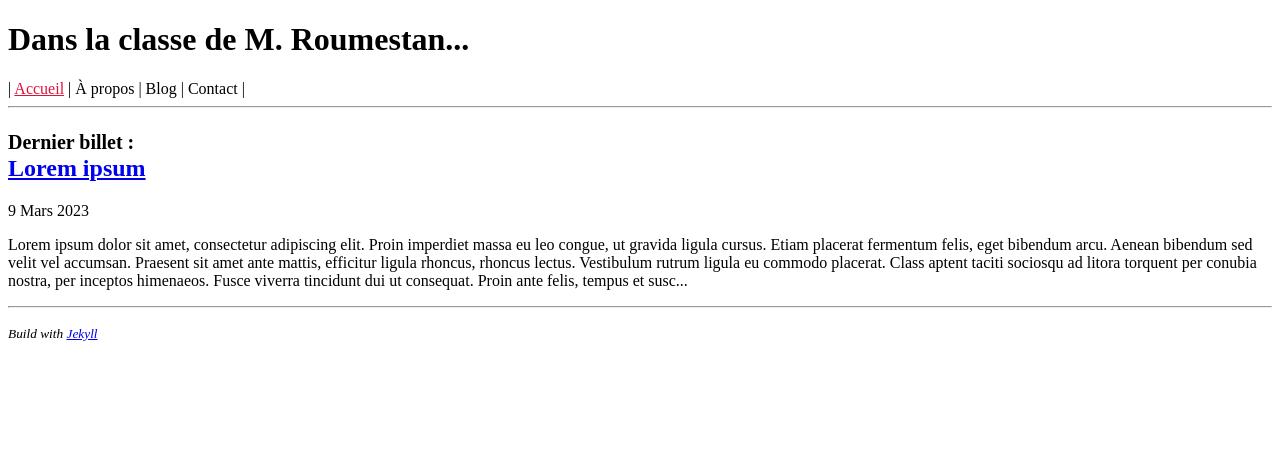
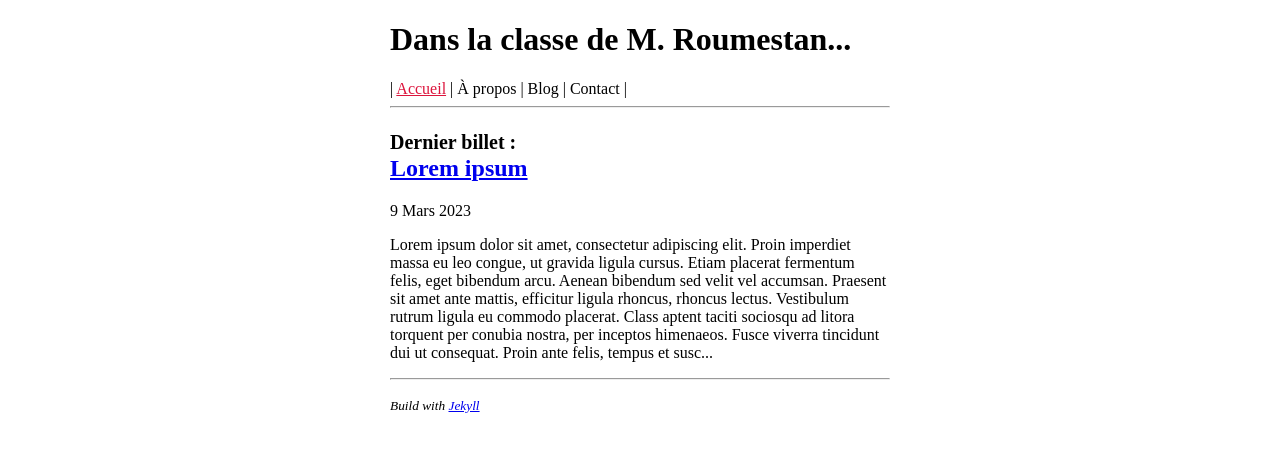
Before and after one commit to roumesta/roumestan.github.io, a Jekyll site: the page built from index.html, in a window 1280 px wide. Shown: the top 452 px of the page. Built offline with Jekyll 4.4.1, drawn with Linux system fonts in a browser that asks for light colours.

Commit message:
Update main.scss

```diff
--- a/_sass/main.scss
+++ b/_sass/main.scss
@@ -1,3 +1,10 @@
+body {
+    max-width: 500px;
+    margin: auto;
+    padding-left: 10px;
+    padding-right: 10px;
+}
+
 .current {
     color: crimson;
     text-decoration: underline;
```
